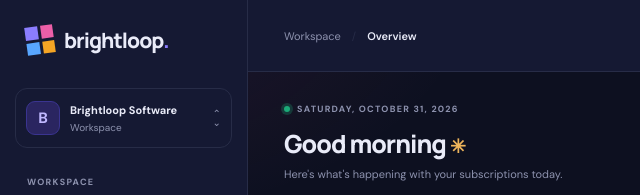
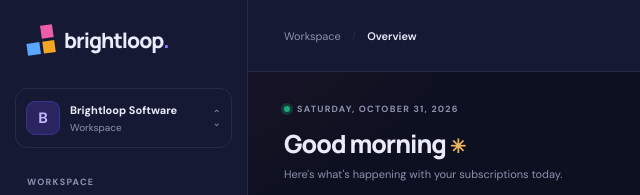
Before and after one commit to Aryanngarg/Brightloop-odoo, a plain HTML site: page index.html in a window 1280 px wide. Shown: the top 195 px of the page, 0-640 px from the left. Drawn offline with Linux system fonts and the light colour scheme.

Commit message:
Change background color of first brand mark span

```diff
--- a/style.css
+++ b/style.css
@@ -74,7 +74,7 @@ button:focus-visible, input:focus-visible, select:focus-visible {
   gap: 3px;
   transform: rotate(-8deg);
 }
-.brand-mark span:nth-child(1) { background: var(--purple); }
+.brand-mark span:nth-child(1) { background: var(--skyblue); }
 .brand-mark span:nth-child(2) { background: var(--pink); opacity: 1; }
 .brand-mark span:nth-child(3) { background: var(--sky); opacity: 1; }
 .brand-mark span:nth-child(4) { background: var(--amber); }
```
